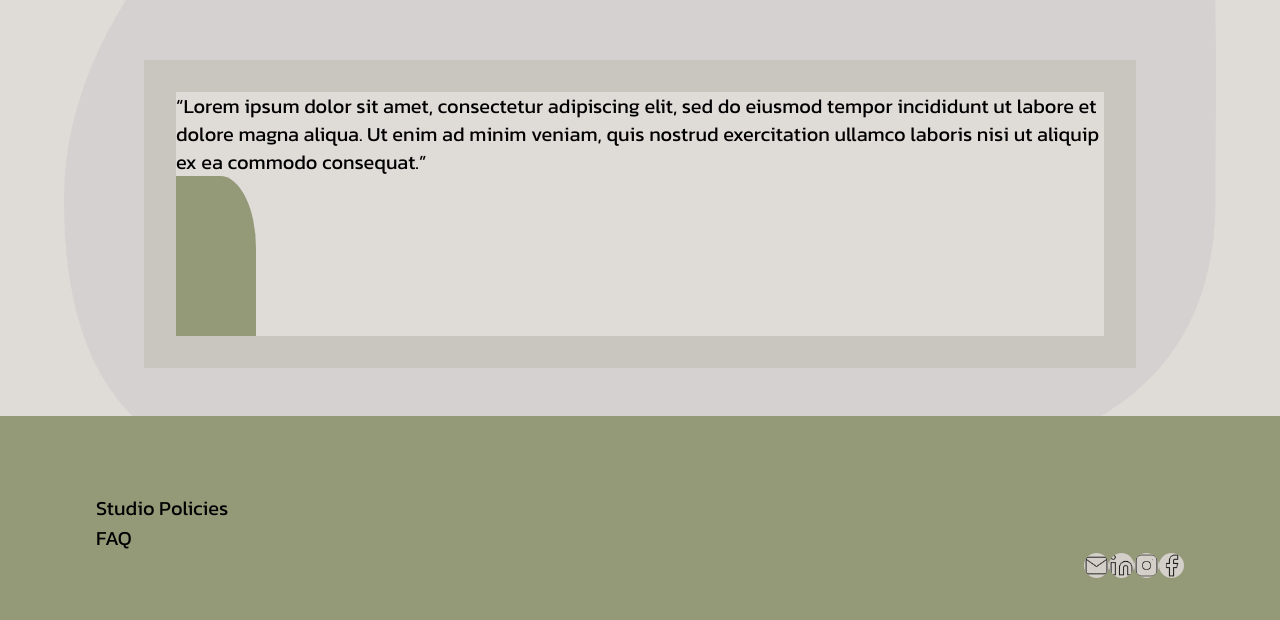
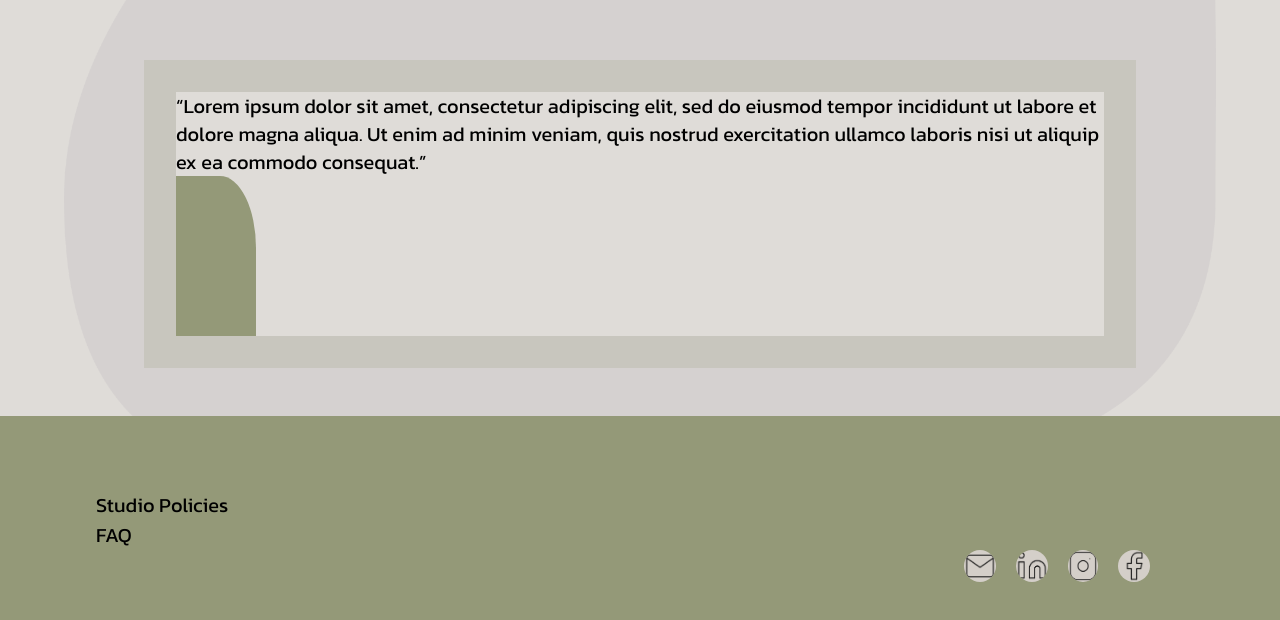
Before and after one commit to Carlie16604/Elevate, a React (Vite) app: page / in a window 1280 px wide. Shown: the part 3580-4200 px from the top of the page. Built offline with nearby package versions, Linux system fonts and the light colour scheme.

Commit message:
working on socials

```diff
--- a/src/index.css
+++ b/src/index.css
@@ -232,9 +232,7 @@ ul:hover li:hover ~ li:before {
 }
 
 .social-icon {
-  height: 25px;
-  width: 25px;
-  /* padding: 1rem; */
   background-color: #D4CFC9;
   border-radius: 50%;
+  /* padding: 1.5rem;  */
 }
--- a/src/pages/Reviews.jsx
+++ b/src/pages/Reviews.jsx
@@ -40,10 +40,12 @@ const Reviews = () => {
                             <p>Studio Policies</p>
                             <p>FAQ</p>
                             <div className='flex justify-end'>
-                                <img className='social-icon' src={Mail} alt='Mail Icon'/>
-                                <img className='social-icon' src={LN} alt='Linkedin Icon'/>
-                                <img className='social-icon' src={Insta} alt='Instagram Icon'/>
-                                <img className='social-icon' src={FB} alt='Facebook Icon'/>
+                                <div className='w-8 h-8 flex flex-row gap-5 mr-[188.5px]'>
+                                    <img className='social-icon' src={Mail} alt='Mail Icon'/>
+                                    <img className='social-icon' src={LN} alt='Linkedin Icon'/>
+                                    <img className='social-icon' src={Insta} alt='Instagram Icon'/>
+                                    <img className='social-icon' src={FB} alt='Facebook Icon'/>
+                                </div>
                             </div>
                         </div>
                     </div>
```
